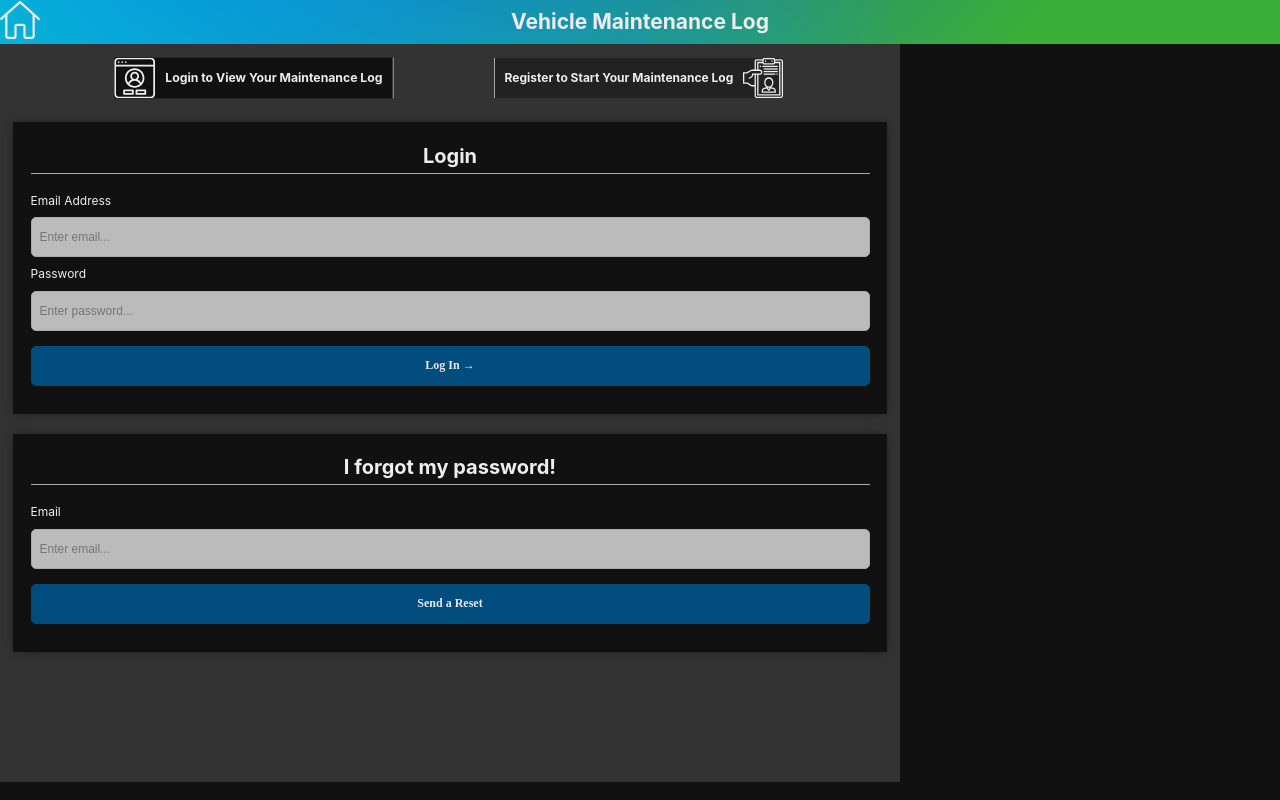
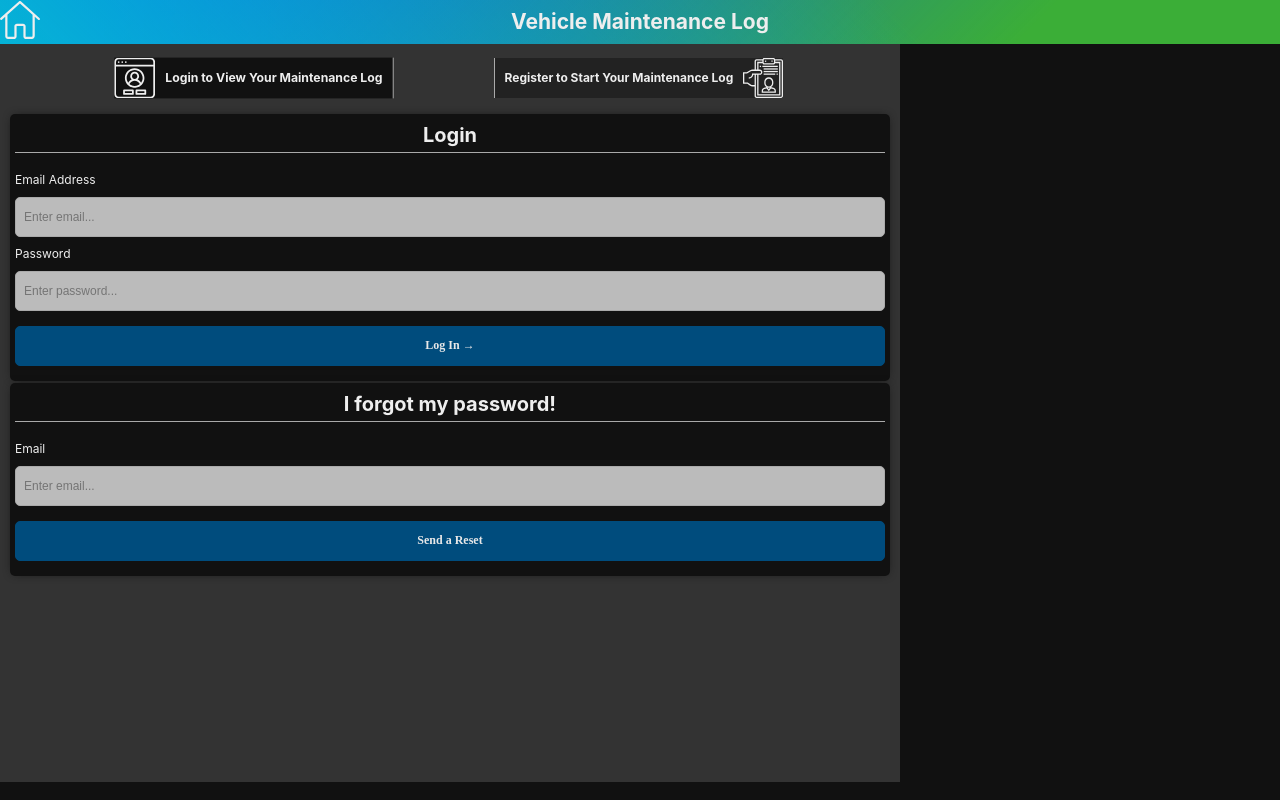
Before and after one commit to Usarneme/maint_log_frontend_react, a React (Create React App) app: page /welcome in a window 1280 px wide. Built offline with nearby package versions, Linux system fonts and the light colour scheme.

Commit message:
Added Title and Style consistency between all pages specifically Add and Edit pages calling the LogForm component.

```diff
--- a/src/components/LogForm.js
+++ b/src/components/LogForm.js
@@ -96,8 +96,13 @@ class LogForm extends React.Component {
     // if (true) return <p>{JSON.stringify(this.state)}</p>
 
     return (
-      <>
-        <h2>{this.props.title}</h2>
+      <div className="inner">
+        <h2>
+          {this.state.id ?
+            `Edit Log - ${this.state.name.length > 120 ? `${this.state.name.substring(0,120)}...` : this.state.name}`
+            :
+            `Add New Log Entry`}
+        </h2>
         <form className="card form" id="logForm" onSubmit={this.apiEditLog} method="POST" encType="multipart/form-data" multiple="multiple">
           <label htmlFor="name">Name</label>
           <input type="text" name="name" value={this.state.name} onChange={this.handleInputChange} />
@@ -140,7 +145,7 @@ class LogForm extends React.Component {
           </label>
           <input className="button submit" type="submit" value="Save Log Changes" />
         </form>
-      </>
+      </div>
     )
   }
 }
--- a/src/pages/Add.js
+++ b/src/pages/Add.js
@@ -10,7 +10,7 @@ function Add(props) {
   if (!isLoggedIn) return <Redirect to="/welcome" />
 
   // show a blank log entry form
-  return <LogForm title="Add New Log Entry" />
+  return <LogForm />
 }
 
 export default Add
--- a/src/pages/Edit.js
+++ b/src/pages/Edit.js
@@ -12,7 +12,7 @@ function Edit(props) {
   // console.log('Edit page. Pushing log '+id+' to LogForm component...')
   // console.dir(log[0])
 
-  return <LogForm title={`Edit Log Entry - ${log[0].name}`} log={log[0]} />
+  return <LogForm log={log[0]} />
 }
 
 export default Edit
--- a/src/pages/SingleLogEntry.js
+++ b/src/pages/SingleLogEntry.js
@@ -19,9 +19,9 @@ function SingleLogEntry(props) {
 
   return (
     <div className="inner">
-      <h2>Single Log Entry</h2>
+      <h2>{name.length > 120 ? `${name.substring(0,120)}...` : name}</h2>
+      <VehicleHeader vehicle={props.user.vehicle[0]} />
       <div className="single__details">
-        <VehicleHeader vehicle={props.user.vehicle[0]} />
         <p>
           <strong>Short Description: </strong>
           <span>{shortDescription}</span>
--- a/src/styles/layout.css
+++ b/src/styles/layout.css
@@ -82,9 +82,10 @@ label {
 
 .form {
   /* background: $white; */
-  background: #111;
-  padding: 1.75rem;
-  margin: 1rem 5px 2rem 5px;
+  margin: 2px;
+  background: #111111;
+  padding: 5px;
+  border-radius: 5px;
   /* box-shadow: $grad; */
   box-shadow: 0px 0px 10px -3px #111;
 }
```
